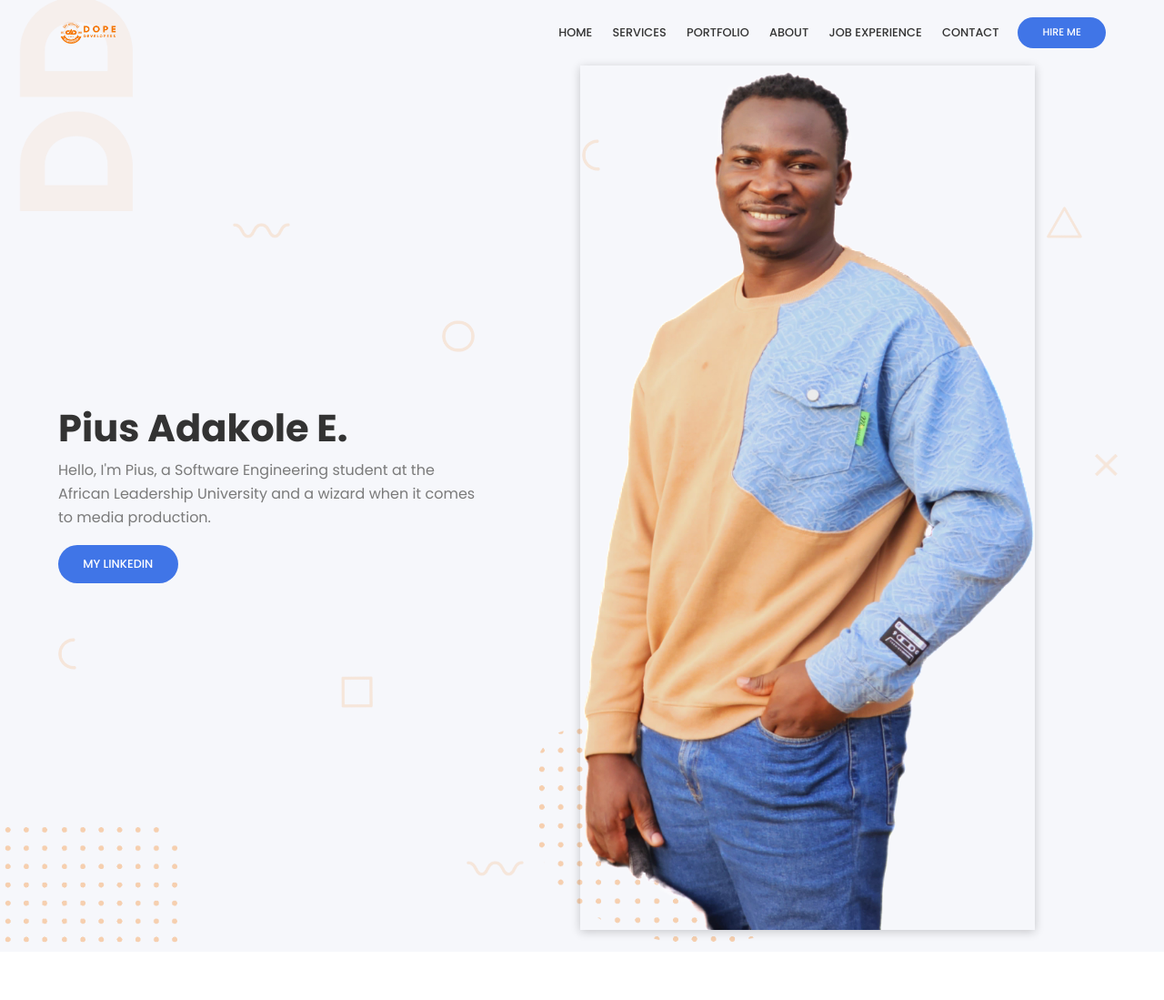
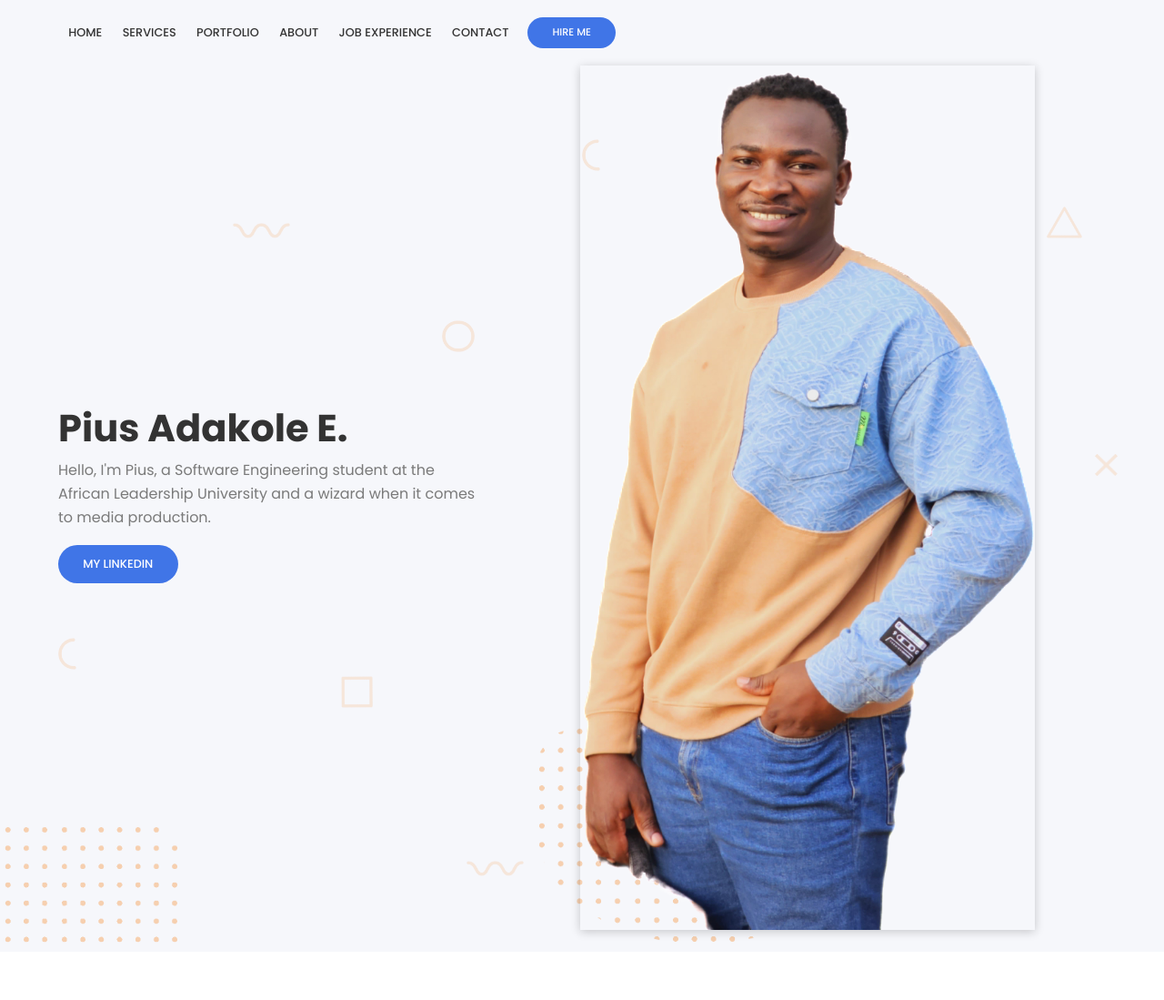
Before and after one commit to PiusEzekiel/myportfolio, a plain HTML site: page index.html in a window 1280 px wide. Shown: the top 1099 px of the page at 91% size. Drawn offline with nearby package versions, Linux system fonts and the light colour scheme.

Commit message:
version 2

```diff
--- a/index.html
+++ b/index.html
@@ -34,16 +34,12 @@
           <img src="./img/shapes/wave.png" class="shape wave wave1" alt="" />
           <img src="./img/shapes/wave.png" class="shape wave wave2" alt="" />
           <img src="./img/shapes/triangle.png" class="shape triangle" alt="" />
-          <img src="./img/shapes/letters.png" class="letters" alt="" />
+
           <img src="./img/shapes/points1.png" class="points points1" alt="" />
         </div>
 
         <nav>
           <div class="container">
-            <div class="logo">
-              <img src="./img/logo.png" alt="" />
-            </div>
-
             <div class="links">
               <ul>
                 <li>
```
Also changed, not shown: 1 other file.
